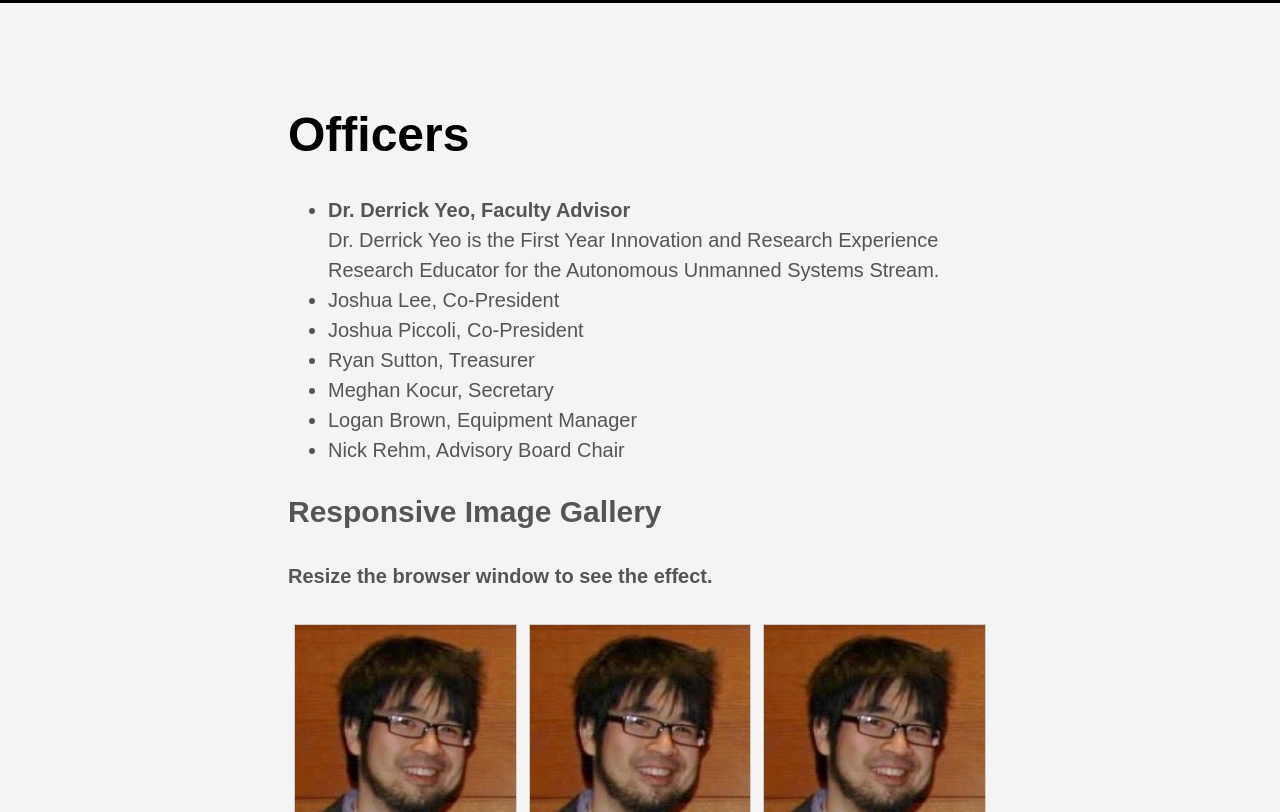
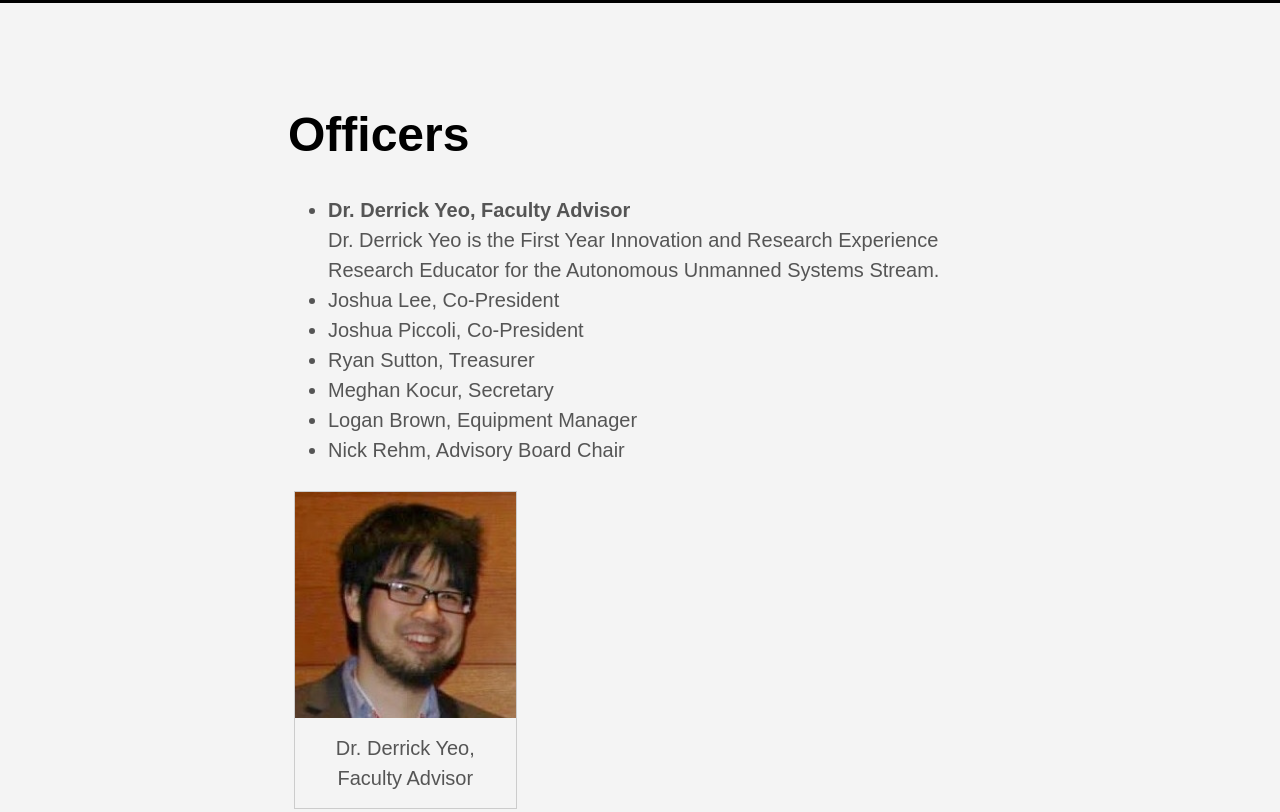
Before and after one commit to hdavis13/rcft, a plain HTML site: page officers/index.html in a window 1280 px wide. Shown: the part 84-896 px from the top of the page. Drawn offline with Linux system fonts and the light colour scheme.

Commit message:
Update documentation

```diff
--- a/officers/index.html
+++ b/officers/index.html
@@ -38,7 +38,7 @@
 
 
 
-<meta itemprop="wordCount" content="233">
+<meta itemprop="wordCount" content="220">
 
 
 
@@ -203,15 +203,12 @@ div.desc {
 }
 </style>
 
-<p><h2>Responsive Image Gallery</h2>
-<h4>Resize the browser window to see the effect.</h4></p>
-
 <div class="responsive">
   <div class="gallery">
     <a target="_blank" href="img_5terre.jpg">
       <img src="../images/derrickyeo.jpg" alt="Cinque Terre" width="600" height="400">
     </a>
-    <div class="desc">Add a description of the image here</div>
+    <div class="desc">Dr. Derrick Yeo, Faculty Advisor
   </div>
 </div>
 
```
